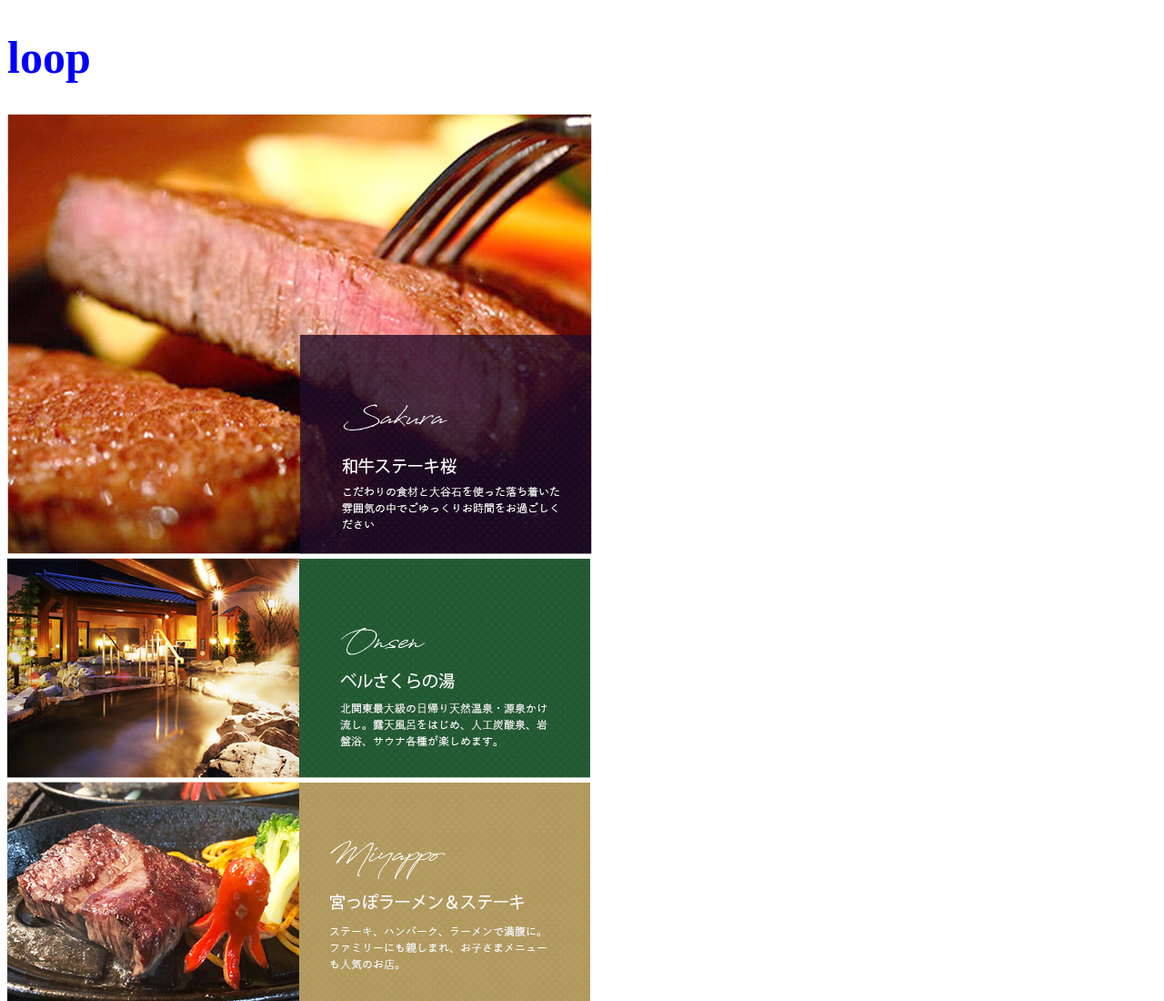
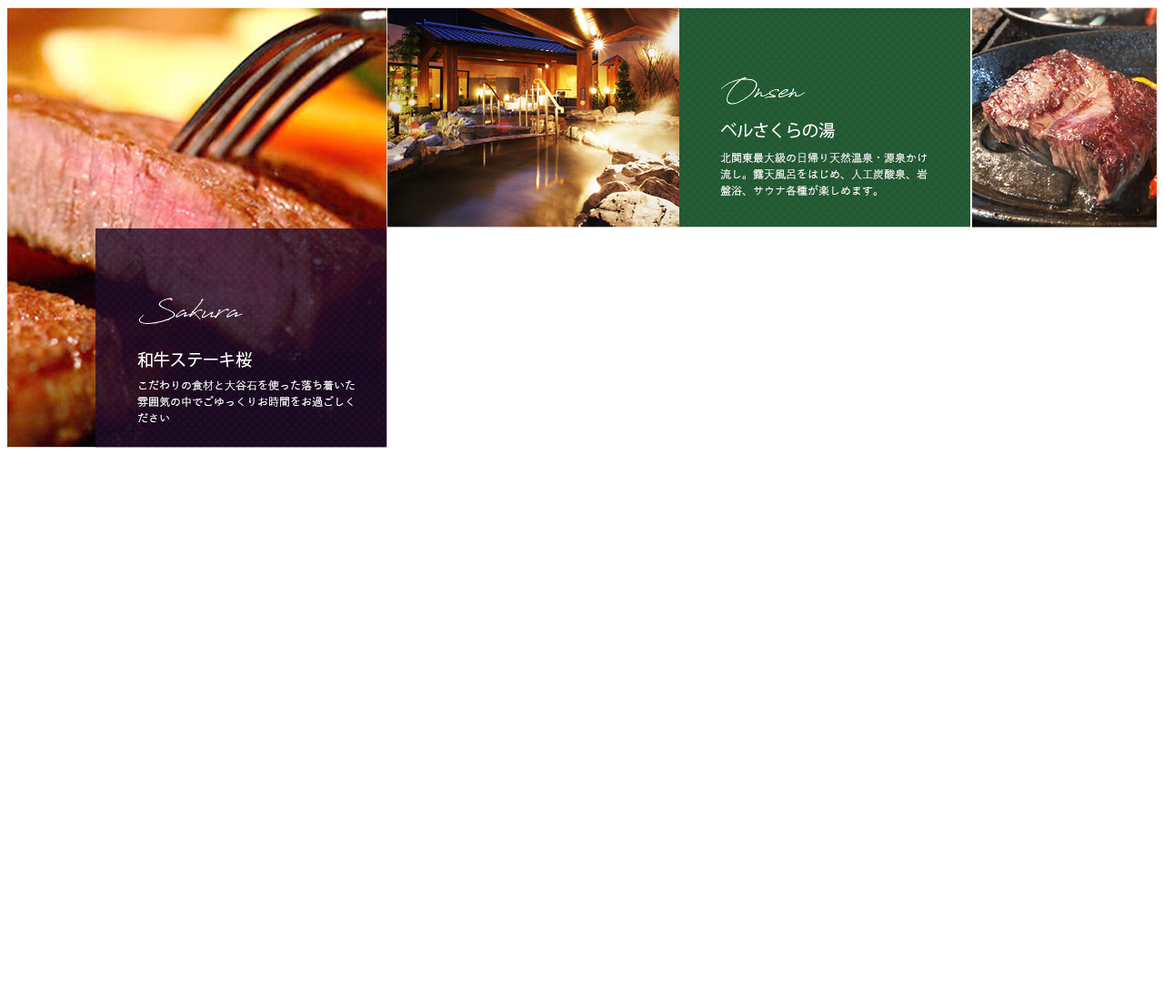
Before and after one commit to yuri0258258/loop_slider, a website built with webpack: page src/templates/index.html in a window 1280 px wide. Shown: the top 1100 px of the page at 91% size. After the commit the page ends 800 px from the top, so only its background shows below. Built offline with nearby package versions, Linux system fonts and the light colour scheme.

Commit message:
jsとcss（通常のループスライダー）

```diff
--- a/src/javascripts/main.js
+++ b/src/javascripts/main.js
@@ -1,6 +1,4 @@
 import slider from './slider.js';
 import '../stylesheets/main.scss';
 
-console.log('hello webpack');
-
 slider();
--- a/src/javascripts/slider.js
+++ b/src/javascripts/slider.js
@@ -1,3 +1,59 @@
 export default () => {
-console.log('hello');
-}
+  document.addEventListener("DOMContentLoaded", () => {
+    window.onload = () => {
+      loopSetUp();
+      loop();
+    };
+
+    let windowWidth = 0;
+    let imageWidth = 643;
+    let slider_loop_inner = document.querySelector(".slider_loop_inner");
+    let slider_loop_inner_li = document.querySelectorAll(
+      ".slider_loop_inner li"
+    );
+    slider_loop_inner_li.forEach((value) => {
+      let clone = value.cloneNode(true);
+      slider_loop_inner.append(clone);
+    });
+    //loopSetUp関数
+    function loopSetUp() {
+      let windowWidth = window.innerWidth;
+
+      switch (true) {
+        case windowWidth > 768:
+          imageWidth = 643;
+          break;
+        case windowWidth > 400:
+          imageWidth = 643;
+          break;
+        default:
+          imageWidth = 643;
+      }
+
+      document.querySelectorAll(".slider_loop_inner li").forEach((value) => {
+        value.style.width = imageWidth + "px";
+      });
+      slider_loop_inner.style.width =
+        imageWidth * document.querySelectorAll(".slider_loop_inner li").length +
+        "px";
+    }
+    //loop処理
+    function loop() {
+      setTimeout(function () {
+        $(".slider_loop_inner").css(
+          "left",
+          $(".slider_loop_inner").position().left - 1
+        );
+        if (
+          $(".slider_loop_inner").position().left <
+          (-imageWidth * $(".slider_loop_inner li").length) / 2
+        ) {
+          $(".slider_loop_inner").css("left", function () {
+            return 0;
+          });
+        }
+        loop();
+      }, 1000 / 30);
+    }
+  });
+};
--- a/src/stylesheets/main.scss
+++ b/src/stylesheets/main.scss
@@ -1,6 +1,23 @@
-body{
-    color:blue;
-    h1{
-        font-size: 50px;
+.col{
+    &:after{
+        content: "";
+        display: table;
+        clear: both;
     }
 }
+
+.slider_loop {
+  position: relative;
+  overflow: hidden;
+  .slider_loop_inner {
+    position: relative;
+    left: 0;
+    top: 0;
+    margin: 0;
+    padding: 0;
+    list-style: none;
+    li {
+      float: left;
+    }
+  }
+}
--- a/src/templates/index.html
+++ b/src/templates/index.html
@@ -1,18 +1,40 @@
 <!DOCTYPE html>
 <html lang="en">
-<head>
-    <meta charset="UTF-8">
-    <meta name="viewport" content="width=device-width, initial-scale=1.0">
+  <head>
+    <meta charset="UTF-8" />
+    <meta name="viewport" content="width=device-width, initial-scale=1.0" />
     <title>Loop Slider</title>
-</head>
-<body>
-    <h1 id="js">loop</h1>
-    <img src="<%= require('../images/slider01.jpg') %>" alt="">
-    <img src="<%= require('../images/slider02.jpg') %>" alt="">
-    <img src="<%= require('../images/slider03.jpg') %>" alt="">
-    <img src="<%= require('../images/slider04.jpg') %>" alt="">
-    <img src="<%= require('../images/slider05.jpg') %>" alt="">
-    <img src="<%= require('../images/slider06.jpg') %>" alt="">
-    <p>text02</p>
-</body>
+    <script
+  src="https://code.jquery.com/jquery-3.5.1.min.js"
+  integrity="sha256-9/aliU8dGd2tb6OSsuzixeV4y/faTqgFtohetphbbj0="
+  crossorigin="anonymous"></script>
+  </head>
+  <body>
+    <section class="slider_loop">
+      <div class="row">
+        <div class="col span_12 slide">
+          <ul class="slider_loop_inner">
+            <li>
+              <img src="<%= require('../images/slider01.jpg') %>" alt="" />
+            </li>
+            <li>
+              <img src="<%= require('../images/slider02.jpg') %>" alt="" />
+            </li>
+            <li>
+              <img src="<%= require('../images/slider03.jpg') %>" alt="" />
+            </li>
+            <li>
+              <img src="<%= require('../images/slider04.jpg') %>" alt="" />
+            </li>
+            <li>
+              <img src="<%= require('../images/slider05.jpg') %>" alt="" />
+            </li>
+            <li>
+              <img src="<%= require('../images/slider06.jpg') %>" alt="" />
+            </li>
+          </ul>
+        </div>
+      </div>
+    </section>
+  </body>
 </html>
```
Also changed, not shown: dist/images/slider01.jpg (deleted), dist/images/slider02.jpg (deleted), dist/images/slider03.jpg (deleted), dist/images/slider04.jpg (deleted), dist/images/slider05.jpg (deleted), dist/images/slider06.jpg (deleted), dist/index.html (deleted), dist/javascripts/main.js (deleted), dist/stylesheets/main.css (deleted), 2 other files.
